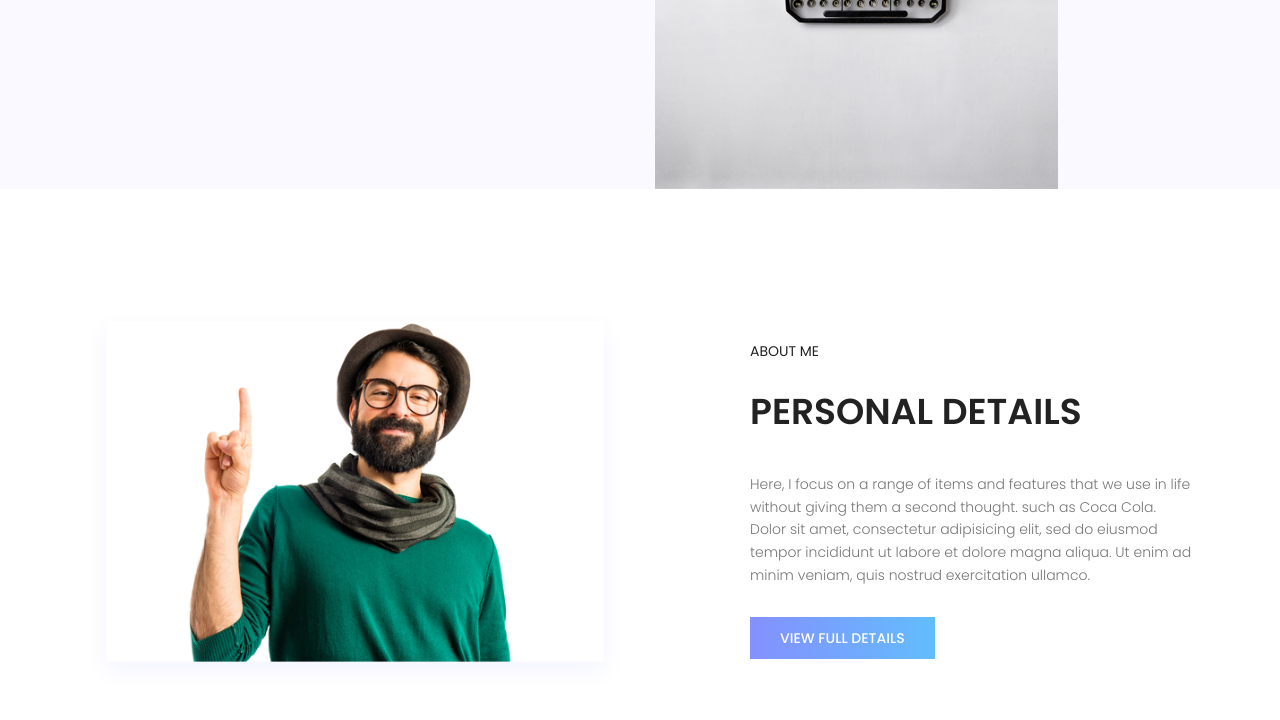
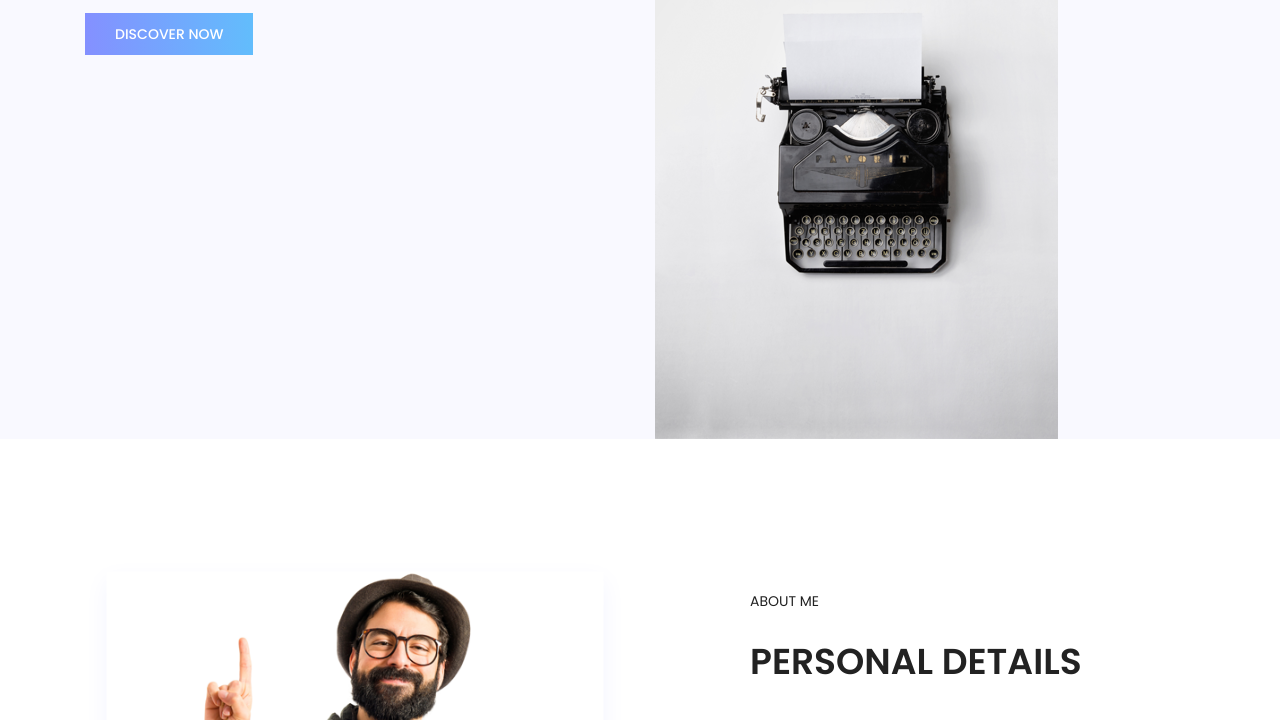
Before and after one commit to lukef02/testbs, a plain HTML site: page index.html in a window 1280 px wide. Shown: the part 561-1281 px from the top of the page. Drawn offline with nearby package versions, Linux system fonts and the light colour scheme; some packages are replaced by stand-ins of ours.

Commit message:
full scren height text

```diff
--- a/css/main.css
+++ b/css/main.css
@@ -2443,7 +2443,7 @@ body.mobile-nav-active #mobile-nav-toggle {
 }
 
 .banner-area .fullscreen {
-  height: 750px !important;
+  height: 1000px !important;
 }
 
 .banner-left h6 {
```
Also changed, not shown: 1 other file.
